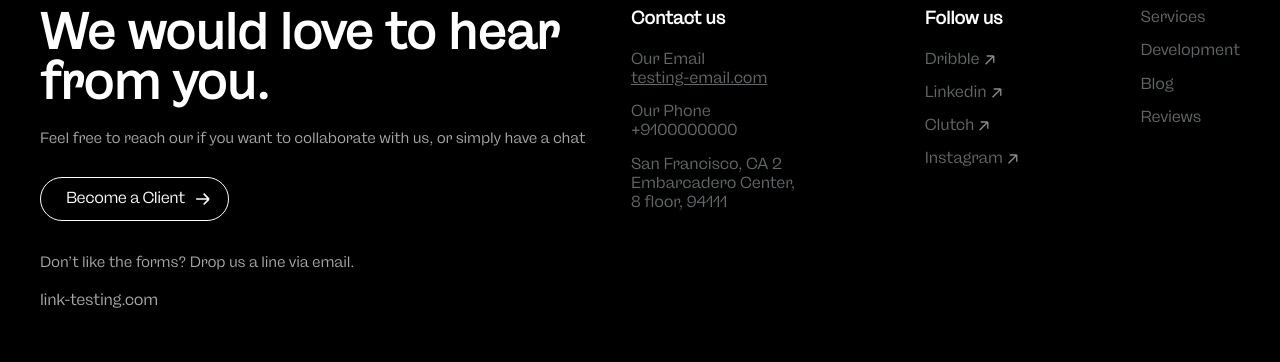
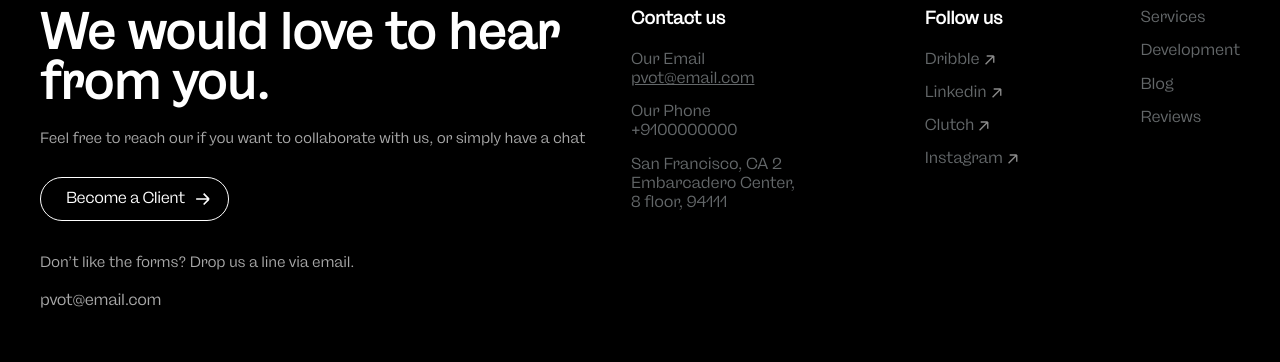
Before and after one commit to humbee-developers/PVOT, a React (Vite) app: page /knowUs in a window 1280 px wide. Shown: the part 6225-6587 px from the top of the page. Built offline with nearby package versions, Linux system fonts and the light colour scheme.

Commit message:
footer---u

```diff
--- a/src/components/footer/Footer.jsx
+++ b/src/components/footer/Footer.jsx
@@ -45,8 +45,8 @@ const Footer = () => {
             <p className="footer-small-text">
               Don’t like the forms? Drop us a line via email.
             </p>
-            <a className="footer-email" href="">
-              link-testing.com
+            <a className="footer-email" href="pvot@123.com">
+            pvot@email.com
             </a>
           </div>
           <div className="main-footer-right">
@@ -60,8 +60,8 @@ const Footer = () => {
                   <li className="footer-left-items-list">
                     Our Email
                     <br />
-                    <a style={{ textDecoration: "underline" }} href="">
-                      testing-email.com
+                    <a style={{ textDecoration: "underline" }} href="pvot@123.com">
+                      pvot@email.com
                     </a>
                   </li>
 
--- a/src/pages/desktop8/knowus.css
+++ b/src/pages/desktop8/knowus.css
@@ -5,7 +5,6 @@
 .know-us-title {
   font-size: 50px;
   flex: 1;
-  font-family: "FONTSPRING";
   text-align: center;
   font-weight: 600;
 }
@@ -24,7 +23,6 @@
   .know-us-title {
     font-size: 32px;
     padding: 0px 25px;
-    font-family: "FONTSPRING";
     text-align: inherit;
   }
   /* .clients-outer {
```
